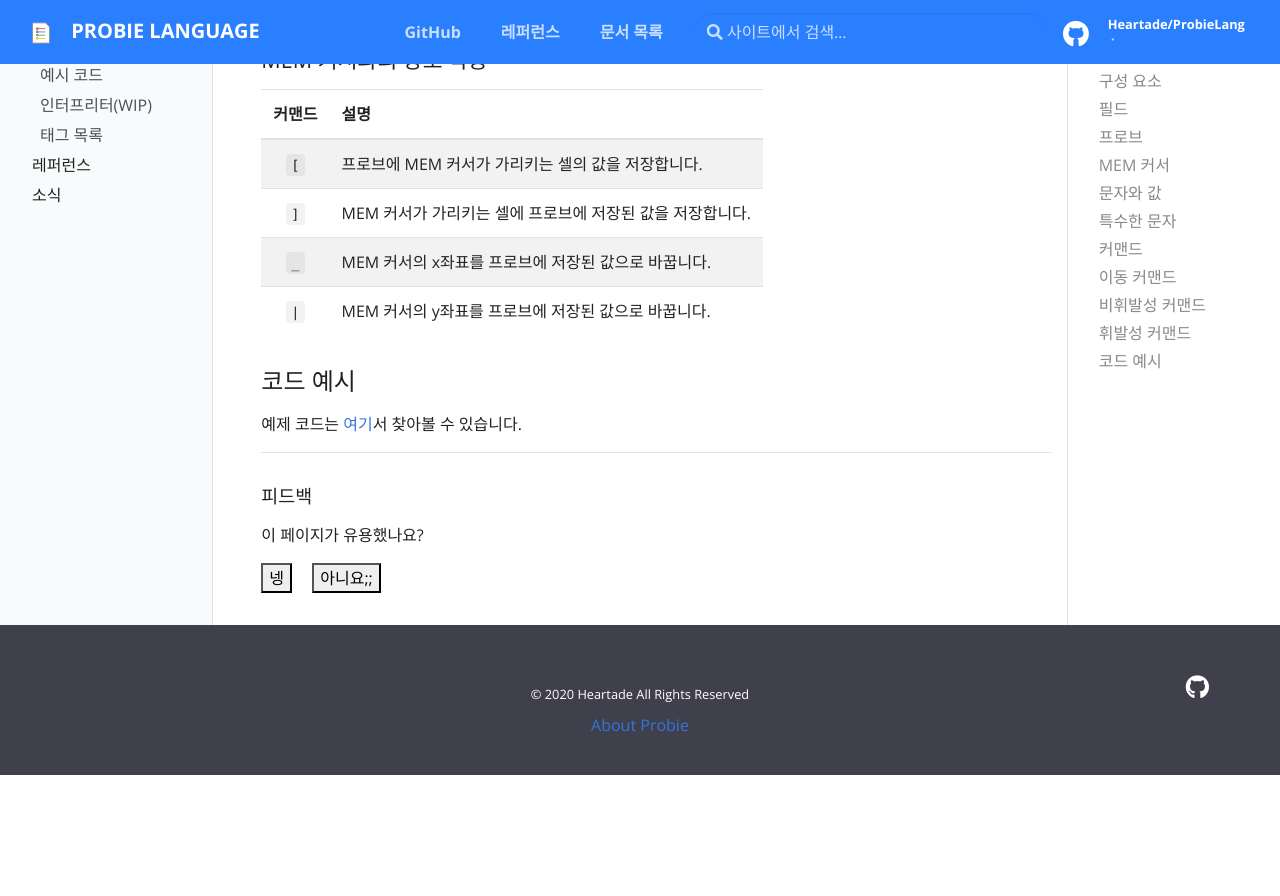
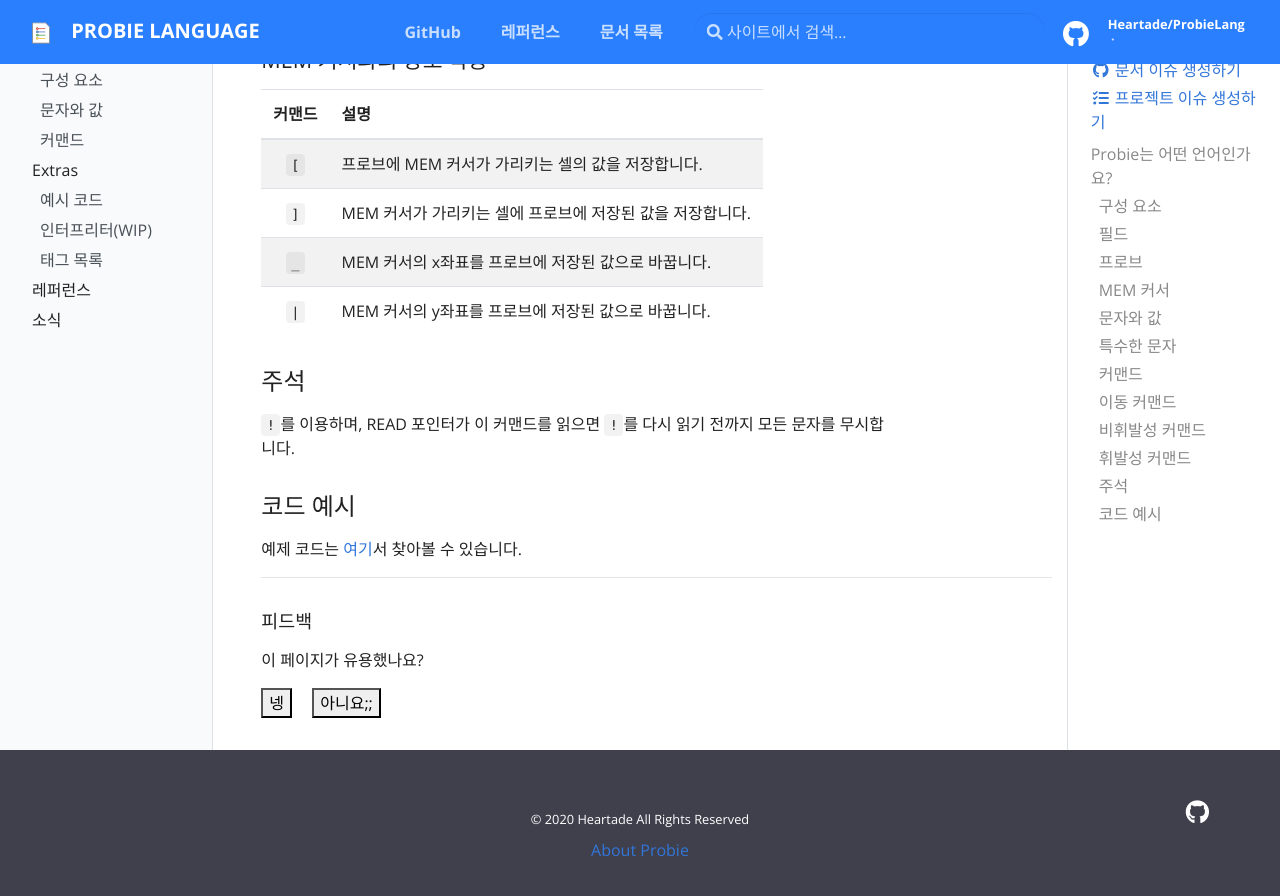
Before and after one commit to Heartade/ProbieLang, a Jekyll site: the page built from _docs/getting-started.md, in a window 1280 px wide and 900 px high, scrolled down 5537 px. Shown: the top 896 px of the window. Built offline with Jekyll 4.4.1, drawn with Linux system fonts in a browser that asks for light colours; before the commit the page ends 6312 px from its top, so only the background shows below that.

Commit message:
add comment-related content

```diff
--- a/_docs/getting-started.md
+++ b/_docs/getting-started.md
@@ -154,6 +154,10 @@ Probie 언어의 특성 상 0~127의 값만 저장할 수 있기 때문에 연
 |`_`|MEM 커서의 x좌표를 프로브에 저장된 값으로 바꿉니다.|
 |`|`|MEM 커서의 y좌표를 프로브에 저장된 값으로 바꿉니다.|
 
+### 주석
+
+`!`를 이용하며, READ 포인터가 이 커맨드를 읽으면 `!`를 다시 읽기 전까지 모든 문자를 무시합니다.
+
 ### 코드 예시
 
 예제 코드는 [여기]({{ site.baseurl }}/docs/codes)서 찾아볼 수 있습니다.
```
